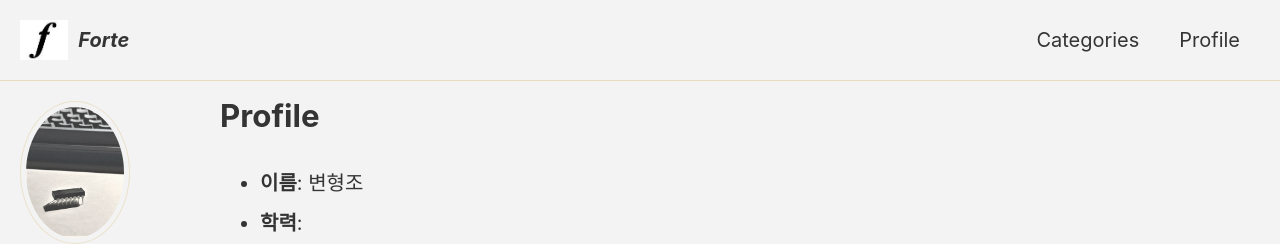
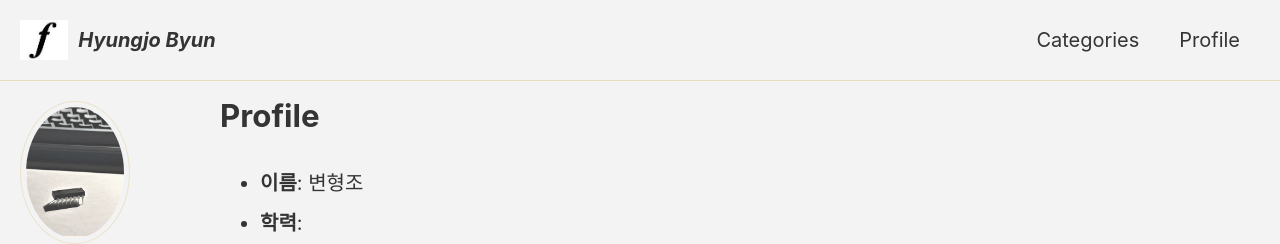
Before and after one commit to HyungjoByun/HyungjoByun.github.io, a Jekyll site: the page built from index.md, in a window 1280 px wide and 997 px high. Shown: the top 244 px of the window. Built offline with Jekyll 4.4.1, drawn with Linux system fonts in a browser that asks for light colours; cached includes are drawn as plain includes.

Commit message:
Update _config.yml

```diff
--- a/_config.yml
+++ b/_config.yml
@@ -16,7 +16,7 @@ minimal_mistakes_skin    : "dirt" # "air", "aqua", "contrast", "dark", "dirt", "
 
 # Site Settings
 locale                   : "en-US"
-title                    : "Forte"
+title                    : "Hyungjo Byun"
 title_separator          : "-"
 subtitle                 : # site tagline that appears below site title in masthead
 name                     : "HyungJo Byun"
```
